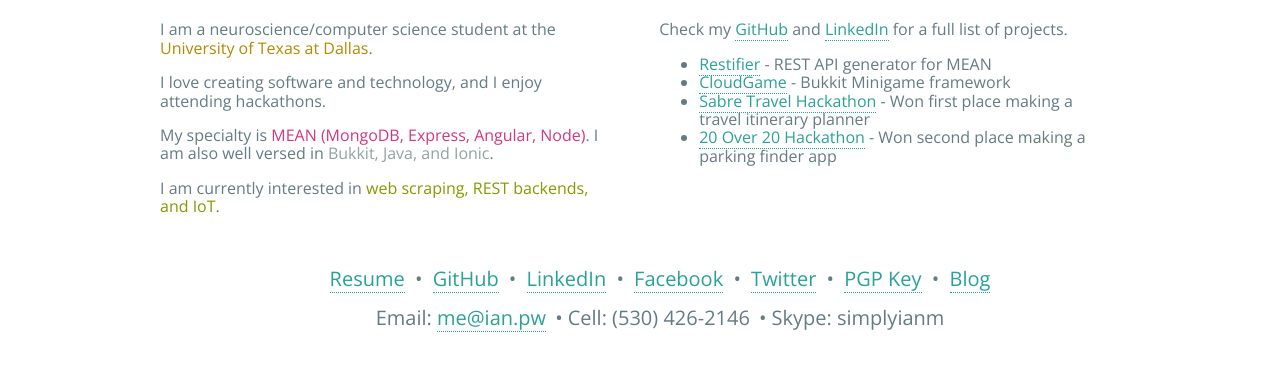
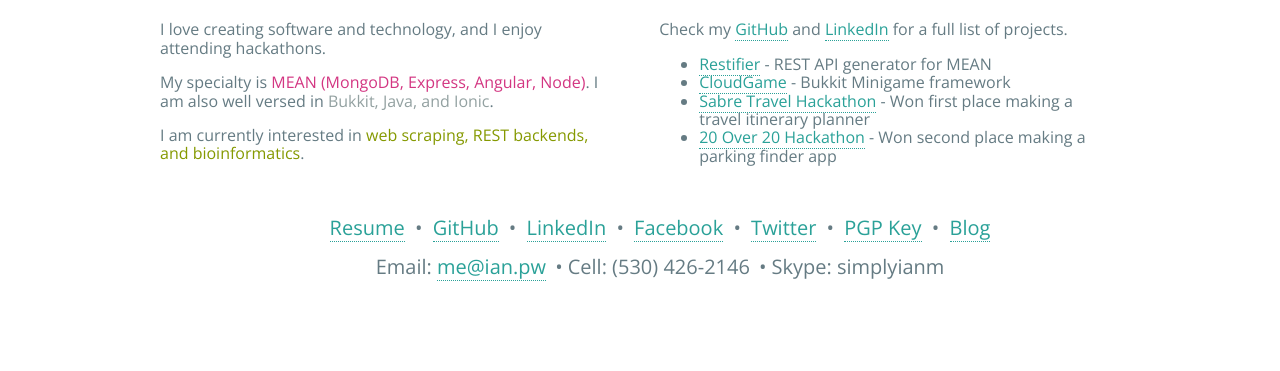
Before and after one commit to macalinao/macalinao.github.io-deprecated, a plain HTML site: page index.html in a window 1280 px wide. Shown: the part 321-692 px from the top of the page. Drawn offline with nearby package versions, Linux system fonts and the light colour scheme.

Commit message:
Modify who i am

```diff
--- a/index.html
+++ b/index.html
@@ -34,15 +34,13 @@
       <div class="section group">
         <div class="col half">
           <h2>Who I Am</h2>
-          <p>I am a neuroscience/computer science student at the
-          <span class="school">University of Texas at Dallas</span>.</p>
           <p>I love creating software and technology, and I enjoy attending hackathons.</p>
           <p>My specialty is
           <span class="specialty">MEAN (MongoDB, Express, Angular, Node)</span>. I am also well versed in
           <span class="secondary">Bukkit, Java, and Ionic</span>.
           </p>
           <p>I am currently interested in
-          <span class="interests">web scraping, REST backends, and IoT</span>.
+          <span class="interests">web scraping, REST backends, and bioinformatics</span>.
           </p>
         </div>
         <div class="col half">
```
